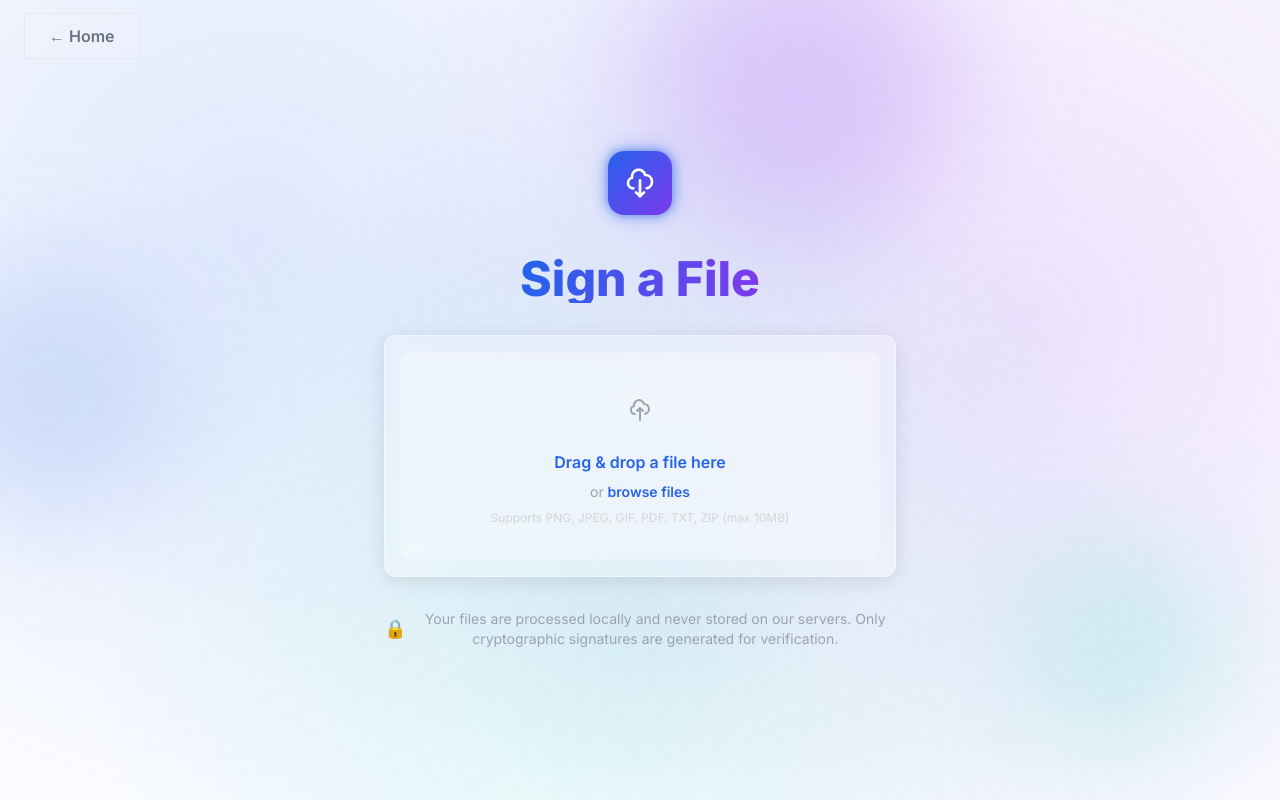
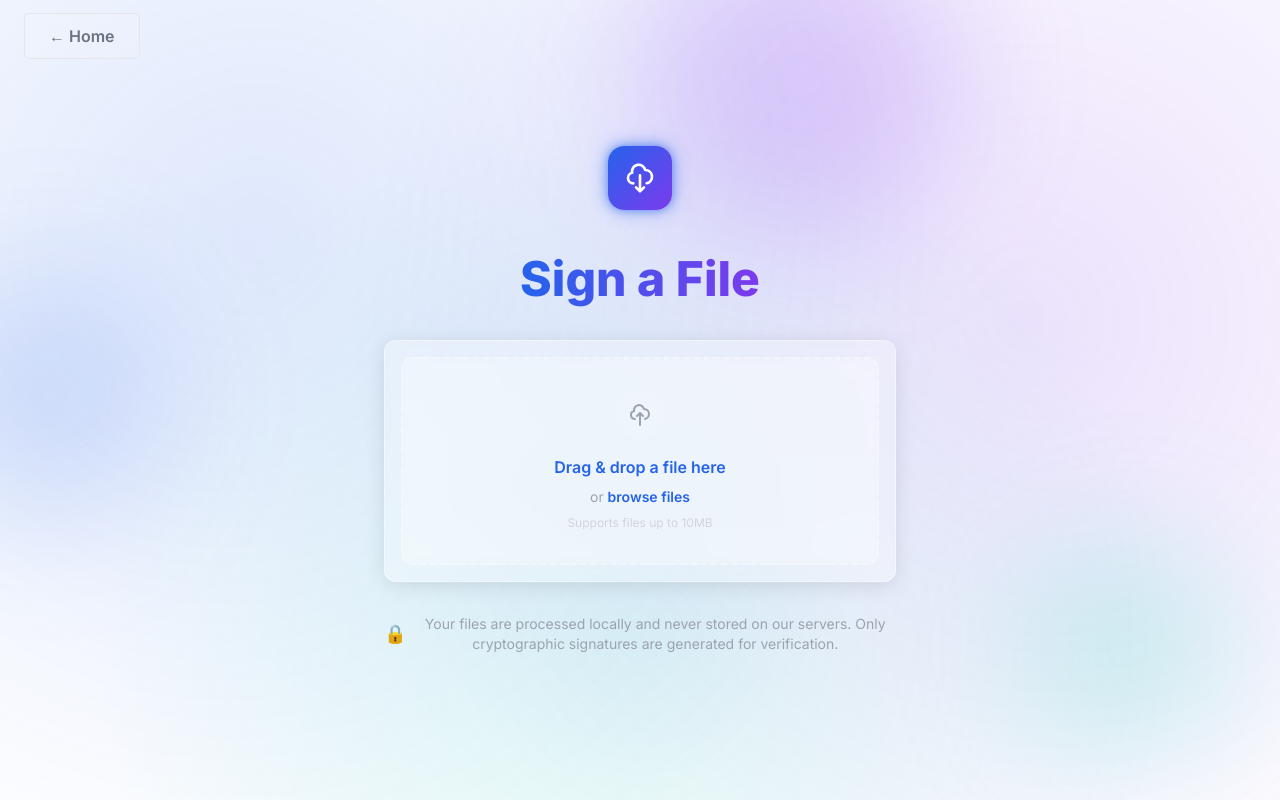
Before and after one commit to seansoreilly/content-proof, a Next.js app: page /upload in a window 1280 px wide. Built offline with nearby package versions, Linux system fonts and the light colour scheme; no server answers.

Commit message:
Enhances text rendering and updates file upload info
Improves text visibility by adding background-clip and font smoothing properties.

Updates file upload instructions for clarity on supported file sizes.

```diff
--- a/src/app/globals.css
+++ b/src/app/globals.css
@@ -68,6 +68,12 @@
   background: linear-gradient(90deg, #2563eb, #7c3aed);
   -webkit-background-clip: text;
   -webkit-text-fill-color: transparent;
+  background-clip: text;
+  /* Ensure proper text rendering */
+  -webkit-font-smoothing: antialiased;
+  -moz-osx-font-smoothing: grayscale;
+  /* Add padding to prevent clipping */
+  padding: 0.1em 0;
 }
 
 .text-gradient-teal {
--- a/src/components/FileUpload.tsx
+++ b/src/components/FileUpload.tsx
@@ -213,7 +213,7 @@
         </p>
 
         <p className="text-xs text-light-400 mt-2 text-center">
-          Supports PNG, JPEG, GIF, PDF, TXT, ZIP (max 10MB)
+          Supports files up to 10MB
         </p>
       </div>
 
```
